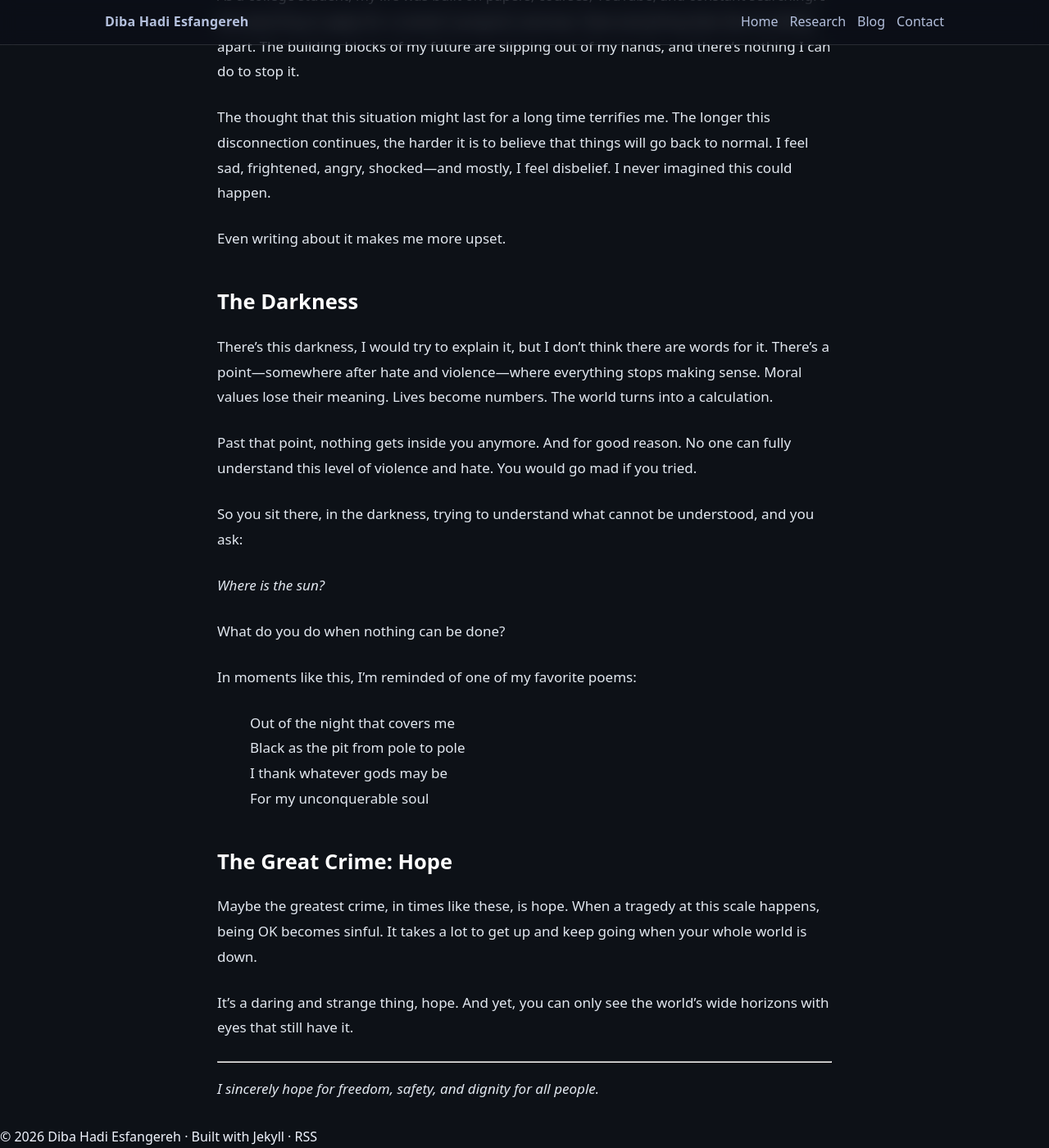
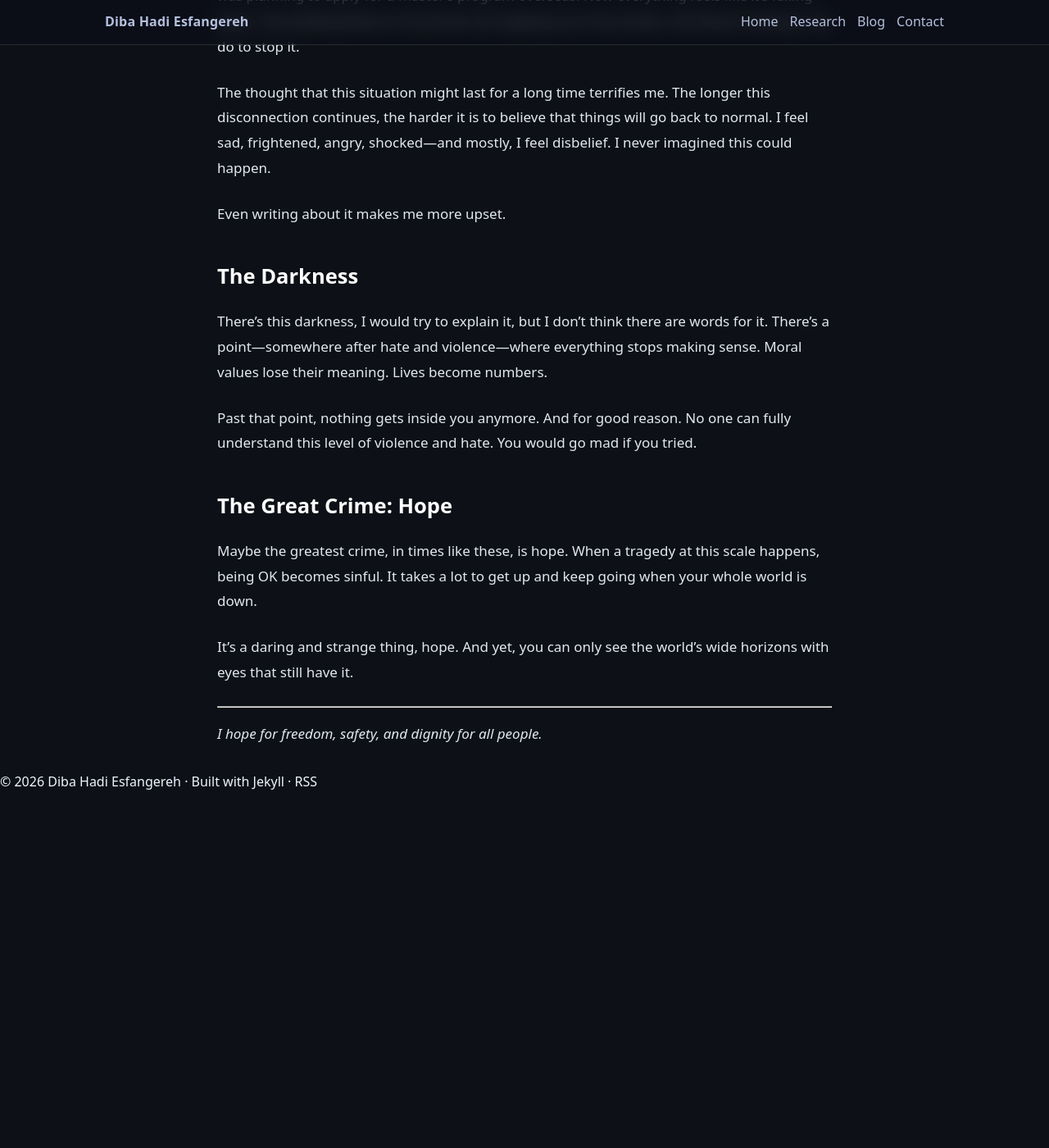
Before and after one commit to dibahadie/dibahadie.github.io, a Jekyll site: the page built from _posts/2026-02-02-Digital-Blackout.md, in a window 1280 px wide and 1400 px high, scrolled down 1295 px. Shown: the whole window at 82% size. Built offline with Jekyll 4.4.1, drawn with Linux system fonts in a browser that asks for light colours; after the commit the page ends 2262 px from its top, so only the background shows below that; some of the changed text lies outside the part shown.

Commit message:
updated blog

```diff
--- a/_posts/2026-02-02-Digital-Blackout.md
+++ b/_posts/2026-02-02-Digital-Blackout.md
@@ -3,13 +3,13 @@
 layout: post
 sidebar:
   nav:
-date: 2025-11-12
+date: 2026-02-02
 categories: [Personal]
 permalink: /digital-blackout
 ---
 
 *Context note:*
-Iran has been experiencing a nationwide internet blackout. The government has shut down international internet access in an effort to conceal the violent suppression. This post was written when international internet access was completely shut off.
+Iran has been experiencing a nationwide internet blackout. This post was written when international internet access was completely shut off.
 
 ---
 
@@ -47,22 +47,10 @@
 
 ## The Darkness
 
-There's this darkness, I would try to explain it, but I don’t think there are words for it. There’s a point—somewhere after hate and violence—where everything stops making sense. Moral values lose their meaning. Lives become numbers. The world turns into a calculation.
+There's this darkness, I would try to explain it, but I don’t think there are words for it. There’s a point—somewhere after hate and violence—where everything stops making sense. Moral values lose their meaning. Lives become numbers.
 
 Past that point, nothing gets inside you anymore. And for good reason. No one can fully understand this level of violence and hate. You would go mad if you tried.
 
-So you sit there, in the darkness, trying to understand what cannot be understood, and you ask:
-
-*Where is the sun?*
-
-What do you do when nothing can be done?
-
-In moments like this, I’m reminded of one of my favorite poems:
-
-> Out of the night that covers me
-> Black as the pit from pole to pole
-> I thank whatever gods may be
-> For my unconquerable soul
 
 ## The Great Crime: Hope
 
@@ -73,4 +61,4 @@
 
 ---
 
-*I sincerely hope for freedom, safety, and dignity for all people.*
+*I hope for freedom, safety, and dignity for all people.*
```
Also changed, not shown: 8 other files.
